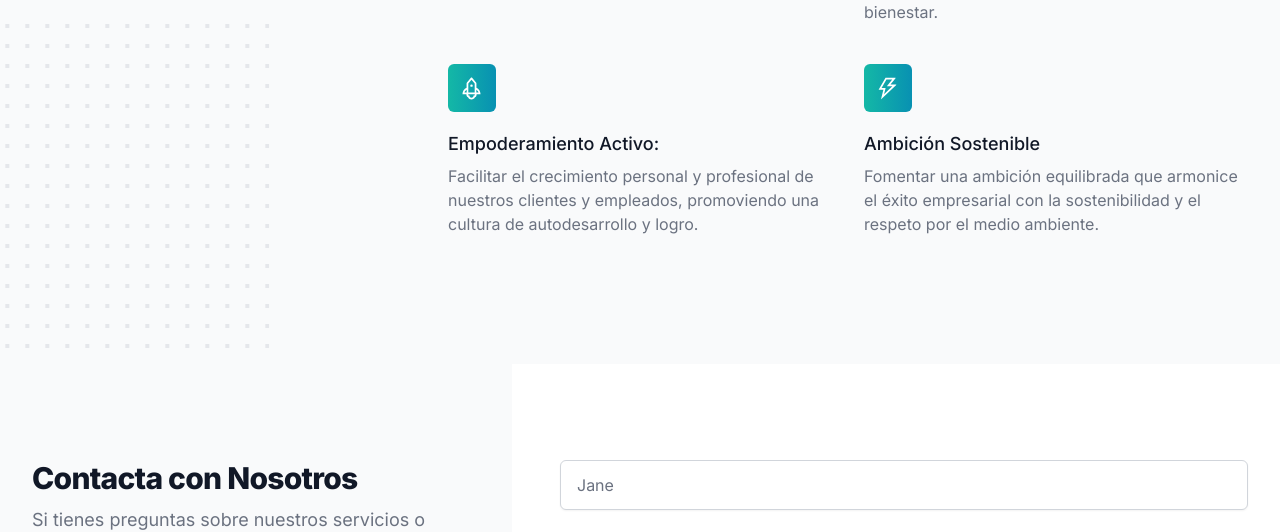
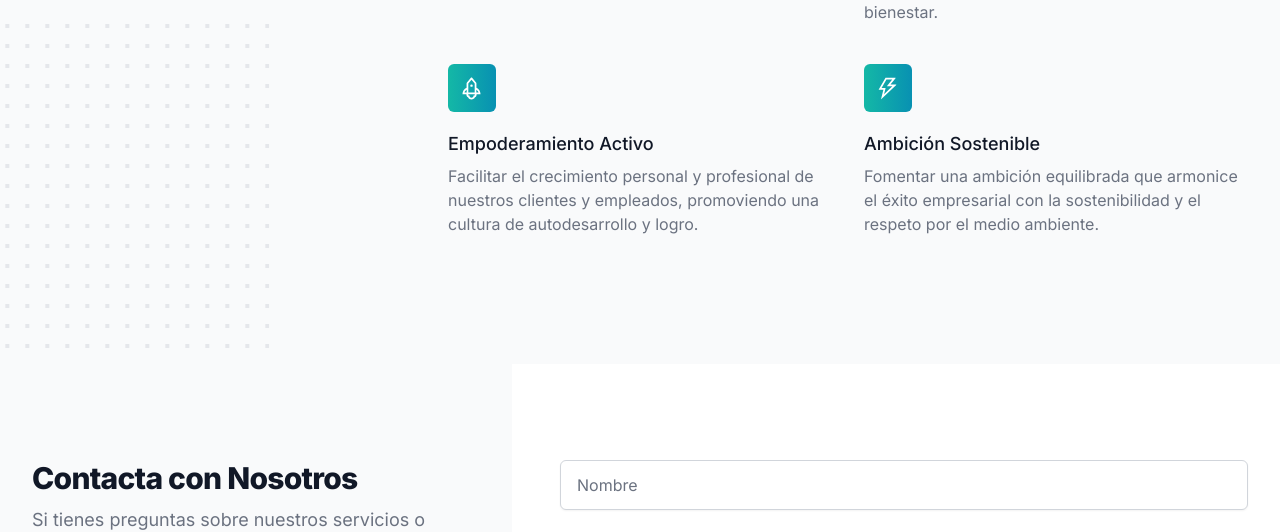
Before and after one commit to edwardramirez31/pulso-polar-frontend, a Next.js app: page /nosotros in a window 1280 px wide. Shown: the part 1662-2194 px from the top of the page. Built offline with nearby package versions, Linux system fonts and the light colour scheme; no server answers.

Commit message:
fix: typos

```diff
--- a/app/nosotros/Contact.tsx
+++ b/app/nosotros/Contact.tsx
@@ -128,7 +128,7 @@ export default function Contact() {
                     // type="text"
                     id="name"
                     name="name"
-                    placeholder="Jane"
+                    placeholder="Nombre"
                     // autoComplete="name"
                     className="block w-full shadow-sm py-3 px-4 placeholder-gray-500 focus:ring-teal-500 focus:border-teal-500 border-gray-300 rounded-md text-black"
                     required
--- a/app/nosotros/Values.tsx
+++ b/app/nosotros/Values.tsx
@@ -14,7 +14,7 @@ const features = [
     icon: UsergroupAddOutlined,
   },
   {
-    name: 'Empoderamiento Activo:',
+    name: 'Empoderamiento Activo',
     description:
       'Facilitar el crecimiento personal y profesional de nuestros clientes y empleados, promoviendo una cultura de autodesarrollo y logro.',
     icon: RocketOutlined,
--- a/app/servicios/GroupTiers.tsx
+++ b/app/servicios/GroupTiers.tsx
@@ -1,5 +1,3 @@
-/* This example requires Tailwind CSS v2.0+ */
-
 import { classNames } from '@/src/utils/styling';
 import { CheckOutlined } from '@ant-design/icons';
 
--- a/app/servicios/Tiers.tsx
+++ b/app/servicios/Tiers.tsx
@@ -1,4 +1,3 @@
-
 import { CheckOutlined } from "@ant-design/icons"
 
 const hobbyFeatures = ['Experimenta el frío y sus beneficios en cualquier momento', 'Hasta tres inmersiones de 3 minutos', 'Asesoramiento inicial']
```
